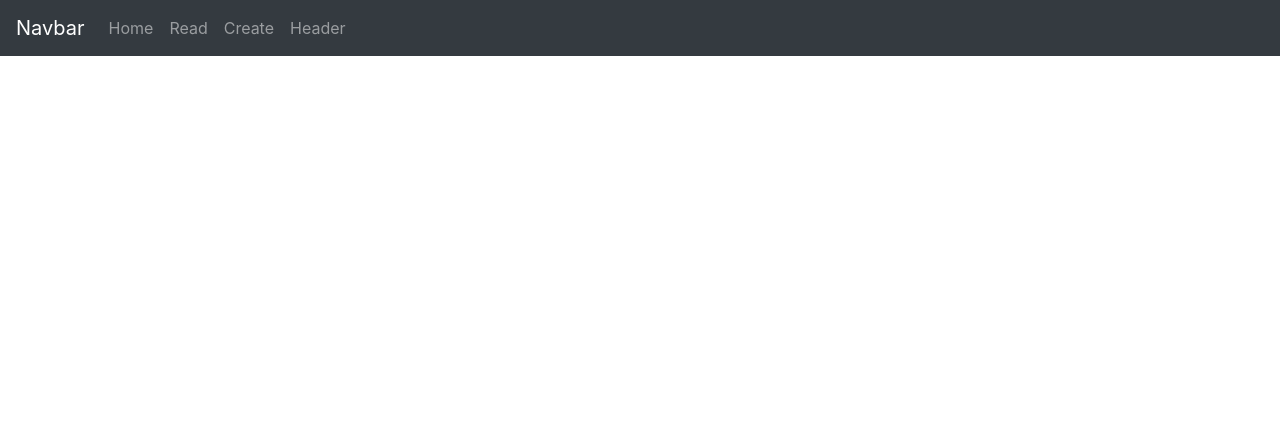
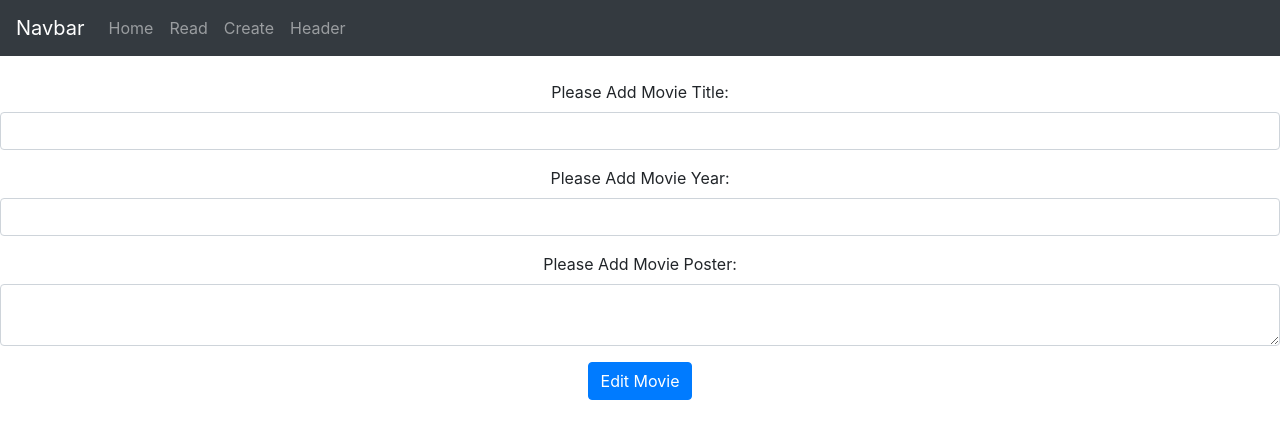
Before and after one commit to Jrenniss/datarep_lab10, a React (Create React App) app: page /edit/1 in a window 1280 px wide. Shown: the top 438 px of the page. Built offline with nearby package versions, Linux system fonts and the light colour scheme.

Commit message:
Adding Edit Function

```diff
--- a/src/App.js
+++ b/src/App.js
@@ -14,6 +14,7 @@ import { Navbar, Nav } from 'react-bootstrap';
 import { BrowserRouter as Router, Switch, Route } from 'react-router-dom';
 import { Read } from './components/read';
 import { Create } from './components/create';
+import { Edit } from './components/edit';
 
 //Change from function to class
 class App extends Component {
@@ -40,6 +41,7 @@ class App extends Component {
             <Route path='/create' component={Create} exact />
             <Route path='/read' component={Read} exact />
             <Route path='/header' component={Header} exact />
+            <Route path='/edit/:id' component={Edit}></Route>
           </Switch>
         </div>
       </Router>
--- /dev/null
+++ b/src/components/edit.js
@@ -0,0 +1,103 @@
+import React from 'react';
+//Sendds Data to the Server
+import axios from 'axios';
+
+//Create Component
+export class Edit extends React.Component {
+
+    //
+    constructor() {
+        super();
+
+        //Binding of Events
+        this.onChangeMovieTitle = this.onChangeMovieTitle.bind(this);
+        this.onChangeMovieYear = this.onChangeMovieYear.bind(this);
+        this.onChangeMoviePoster = this.onChangeMoviePoster.bind(this);
+        this.handleSubmit = this.handleSubmit.bind(this);
+
+        //On load values of Title, Year and Poster will be clear
+        this.state = {
+            Title: '',
+            Year: '',
+            Poster: ''
+        }
+    }
+
+    //Updates the Title of the movie
+    onChangeMovieTitle(e) {
+        this.setState({
+            Title: e.target.value
+        })
+    }
+
+    //Updates the Year of the movie
+    onChangeMovieYear(e) {
+        this.setState({
+            Year: e.target.value
+        })
+    }
+    //Updates the Poster of the movie
+    onChangeMoviePoster(e) {
+        this.setState({
+            Poster: e.target.value
+        })
+    }
+
+    //Alert displaying Updates
+    handleSubmit(e) {
+        alert("Movie Added" + this.state.Title + " " + this.state.Year + " " + this.state.Poster);
+
+        //Sends Title, Year and Poster to the BackEnd Server.js
+        const newMovie = {
+            title: this.state.Title,
+            year: this.state.Year,
+            poster: this.state.Poster
+        }
+
+        //Sends Data(newMovie) to BackEnd - http://localhost:4000/api/movies
+        axios.post('http://localhost:4000/api/movies', newMovie)
+        .then((res)=>{
+            console.log(res);
+        })
+        .catch((err)=>{
+            console.log(err);
+        });
+    }
+
+    //Method to display what is within
+    render() {
+        return (
+            //Contents on display in the Component
+            //Form to Add a Movie
+            <form onSubmit={this.handleSubmit}>
+                {/*Adding Movie Title */}
+                <div className="form-group">
+                    <label>Please Add Movie Title:</label>
+                    <input type="text" className="form-control" value={this.state.Title} onChange={this.onChangeMovieTitle}>
+                    </input>
+                </div>
+
+                {/*Adding Movie Year */}
+                <div className="form-group">
+                    <label>Please Add Movie Year:</label>
+                    <input type="text" className="form-control" value={this.state.Year} onChange={this.onChangeMovieYear}>
+                    </input>
+                </div>
+
+                {/*Adding Movie Poster */}
+                <div className="form-group">
+                    <label>Please Add Movie Poster:</label>
+                    <textarea type="text" className="form-control" value={this.state.Poster} onChange={this.onChangeMoviePoster}>
+                    </textarea>
+                </div>
+
+                {/*Button Adding Form Contents to State */}
+                <div>
+                    <input type="submit" value="Edit Movie" className="btn btn-primary"></input>
+                </div>
+            </form>
+
+
+        );
+    }
+}
--- a/src/components/movieItem.js
+++ b/src/components/movieItem.js
@@ -5,6 +5,9 @@ import Card from 'react-bootstrap/Card';
 import Button from 'react-bootstrap/Button';
 //Importing Axois
 import axois from 'axios';
+
+import {Link} from 'react-router-dom';
+
 
 //MovieItem Component
 export class MovieItem extends React.Component {
@@ -48,6 +51,7 @@ export class MovieItem extends React.Component {
                         </blockquote>
                     </Card.Body>
                     <Button variant="danger" onClick={this.DeleteMovie}>Delete</Button>
+                    <Link to={"/edit/"+ this.props.movie._id} className="btn btn-primary">Edit</Link>
                 </Card>
             </div>
         );
```
